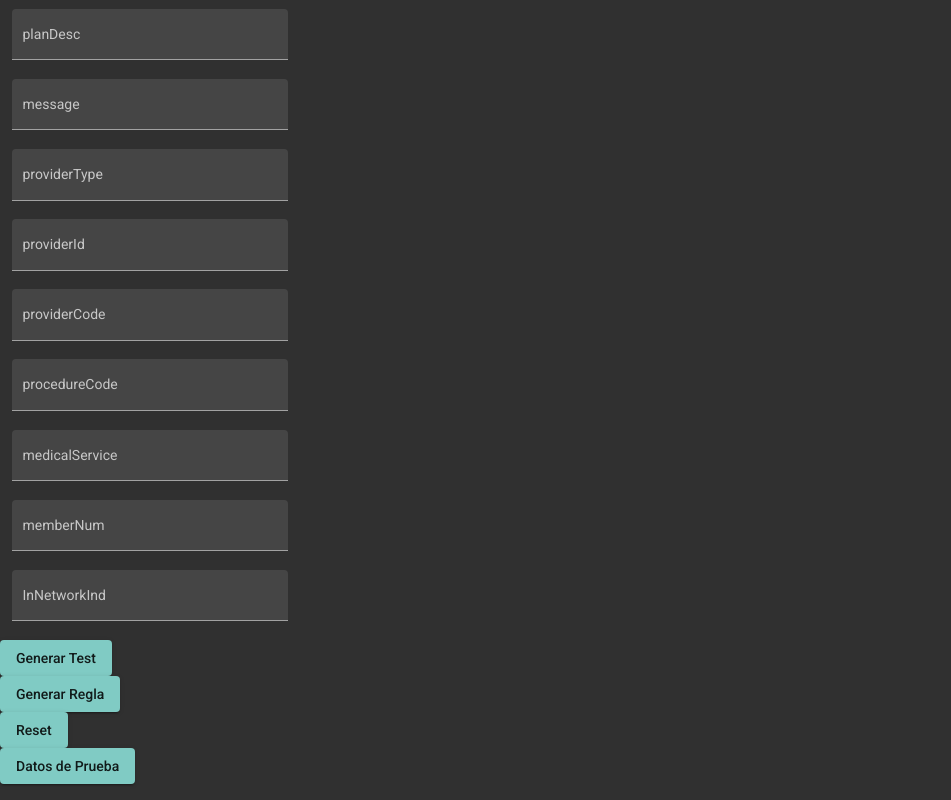
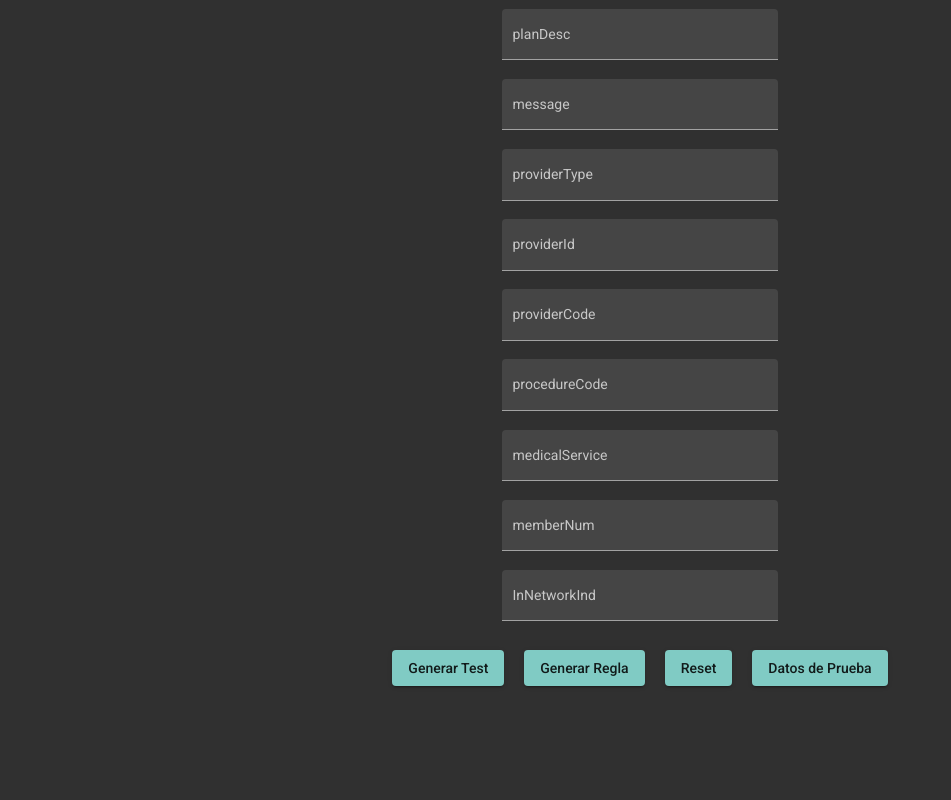
Before and after one commit to ahierro/rule-generator, an Angular app: page / in a window 1280 px wide. Shown: the part 712-1512 px from the top of the page, without its empty margins (0-951 px from the left). After the commit the page ends 1468 px from the top, so only its background shows below. Built offline with nearby package versions, Linux system fonts and the light colour scheme.

Commit message:
fix maquetado

```diff
--- a/src/app/app.component.html
+++ b/src/app/app.component.html
@@ -1,7 +1,10 @@
 <div>
+  <div class="formContainter">
+
+    <form [formGroup]="ruleForm" class="form">
+
+      <div class="container text-center">
         <h1>Generador de reglas</h1>
-  <form [formGroup]="ruleForm" class="form">
-    <div class="container text-center">
         <div class="row">
           <mat-form-field appearance="fill" class="col">
             <mat-label>Ticket Number</mat-label>
@@ -29,9 +32,9 @@
         </div>
         <div class="row">
           <mat-radio-group formControlName="ded">
-          <mat-radio-button value="true">Ded Applies </mat-radio-button>
-          <mat-radio-button value="false">Ded Not Applies </mat-radio-button>
-          <mat-radio-button value="">Ded Doesn't Matter </mat-radio-button>
+            <mat-radio-button value="true">Ded Applies</mat-radio-button>
+            <mat-radio-button value="false">Ded Not Applies</mat-radio-button>
+            <mat-radio-button value="">Ded Doesn't Matter</mat-radio-button>
           </mat-radio-group>
         </div>
         <div class="row">
@@ -120,23 +123,23 @@
         </div>
       </div>
     </form>
-
+  </div>
   <div class="actions">
-    <div>
+    <div class="buttonContainer">
       <button (click)="generateTest()" mat-raised-button color="primary">Generar Test</button>
     </div>
-    <div>
+    <div class="buttonContainer">
       <button (click)="generateRule()" mat-raised-button color="primary">Generar Regla</button>
     </div>
-    <div>
+    <div class="buttonContainer">
       <button (click)="clearForm()" mat-raised-button color="primary">Reset</button>
     </div>
-    <div>
+    <div class="buttonContainer">
       <button (click)="testData()" mat-raised-button color="primary">Datos de Prueba</button>
     </div>
   </div>
-  <div>
+  <div class="codeGenerated">
+    <pre>{{rule}}</pre>
     <pre>{{test}}</pre>
-    <pre>{{rule}}</pre>
   </div>
 </div>
--- a/src/app/app.component.scss
+++ b/src/app/app.component.scss
@@ -1,3 +1,22 @@
 .form{
   width: 300px;
 }
+.formContainter{
+  display: flex;
+  width: 100%;
+  justify-content: center;
+}
+.actions{
+  display: flex;
+  justify-content: center;
+}
+.buttonContainer{
+  margin: 10px;
+}
+.codeGenerated{
+  display: flex;
+  justify-content: center;
+  pre{
+    margin: 30px;
+  }
+}
```
Lines whose indentation alone changed are shown as unchanged.
